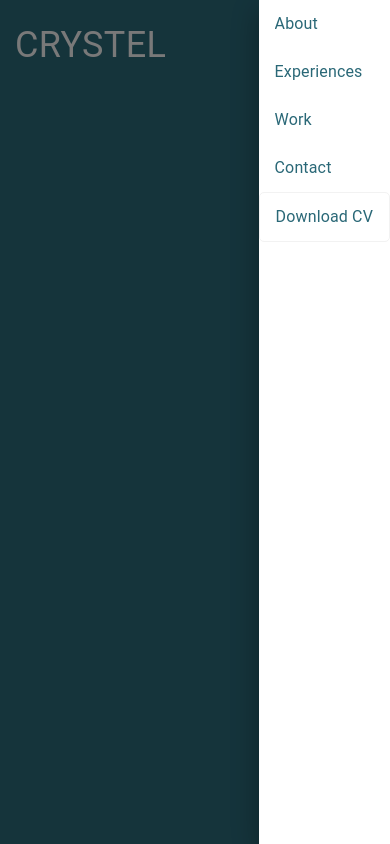
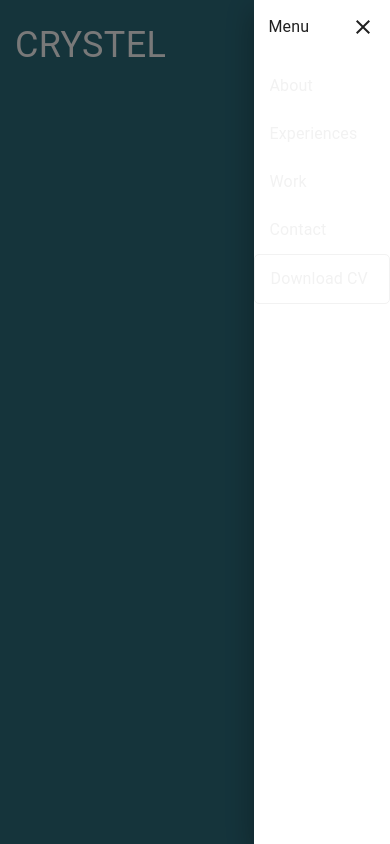
Before and after one commit to crystel1996/crystel.dev, a React (Create React App) app: page / in a window 390 px wide. Both pictures are taken after a click on the button "Menu". Built offline with nearby package versions, Linux system fonts and the light colour scheme.

Commit message:
drawer mobile

```diff
--- a/src/Components/Header/Header.tsx
+++ b/src/Components/Header/Header.tsx
@@ -1,8 +1,8 @@
 import React, { FC, useState } from 'react';
 import { HeaderComponentInterface } from './interface';
 import classes from './style.module.css'
-import { Box, Drawer, IconButton, List, ListItem, ListItemText, Typography } from '@mui/material';
-import { Menu } from '@mui/icons-material';
+import { Box, Drawer, IconButton, List, Typography } from '@mui/material';
+import { Close, Menu } from '@mui/icons-material';
 import classNames from 'classnames';
 import { useNavigate } from 'react-router-dom';
 import { MenuItem, MenuItemComponentInterface } from '../MenuList';
@@ -53,7 +53,16 @@ export const Header: FC<HeaderComponentInterface> = () => {
                             anchor="right"
                             open={anchorElMenuMobile}
                             onClose={handleCloseMenuMobile}
+                            classes={{ paper: classes.menuDrawer }}
                         >
+                            <Box className={classes.closeMenu} onClick={handleCloseMenuMobile}>
+                                <Box>
+                                    <Typography className={classes.titleMenuMobile}>Menu</Typography>
+                                </Box>
+                                <Box>
+                                    <Close />
+                                </Box>
+                            </Box>
                             {
                                 MENUS.map((menu) => {
                                     return <MenuItem onClick={menu.onClick} label={menu.label} classNameItem={menu.classNameItem} classNameItemText={menu.classNameItemText} />
--- a/src/Components/Header/style.module.css
+++ b/src/Components/Header/style.module.css
@@ -40,10 +40,28 @@
     text-decoration: none;
 }
 
+.menuDrawer {
+    width: 35%;
+    background-color: #2a6877;
+}
+
+.closeMenu {
+    display: flex;
+    flex-direction: row;
+    justify-content: space-between;
+    padding: 15px;
+    cursor: pointer;
+    border-bottom: 1px solid rgba(255,255,255, 0.4);
+}
+
+.titleMenuMobile {
+    font-size: 1.5em;
+}
+
 @media only screen and (max-width: 992px) {
     .headerListMenuitem {
         cursor: pointer;
-        color: #2a6877;
+        color: #F2F2F2;
         min-width: max-content;
     }
 }
--- a/src/Components/MenuList/MenuItem.tsx
+++ b/src/Components/MenuList/MenuItem.tsx
@@ -1,5 +1,4 @@
 import { ListItem, ListItemText } from '@mui/material';
-import classNames from 'classnames';
 import React, { FC } from 'react';
 import { MenuItemComponentInterface } from './interface';
 
```
